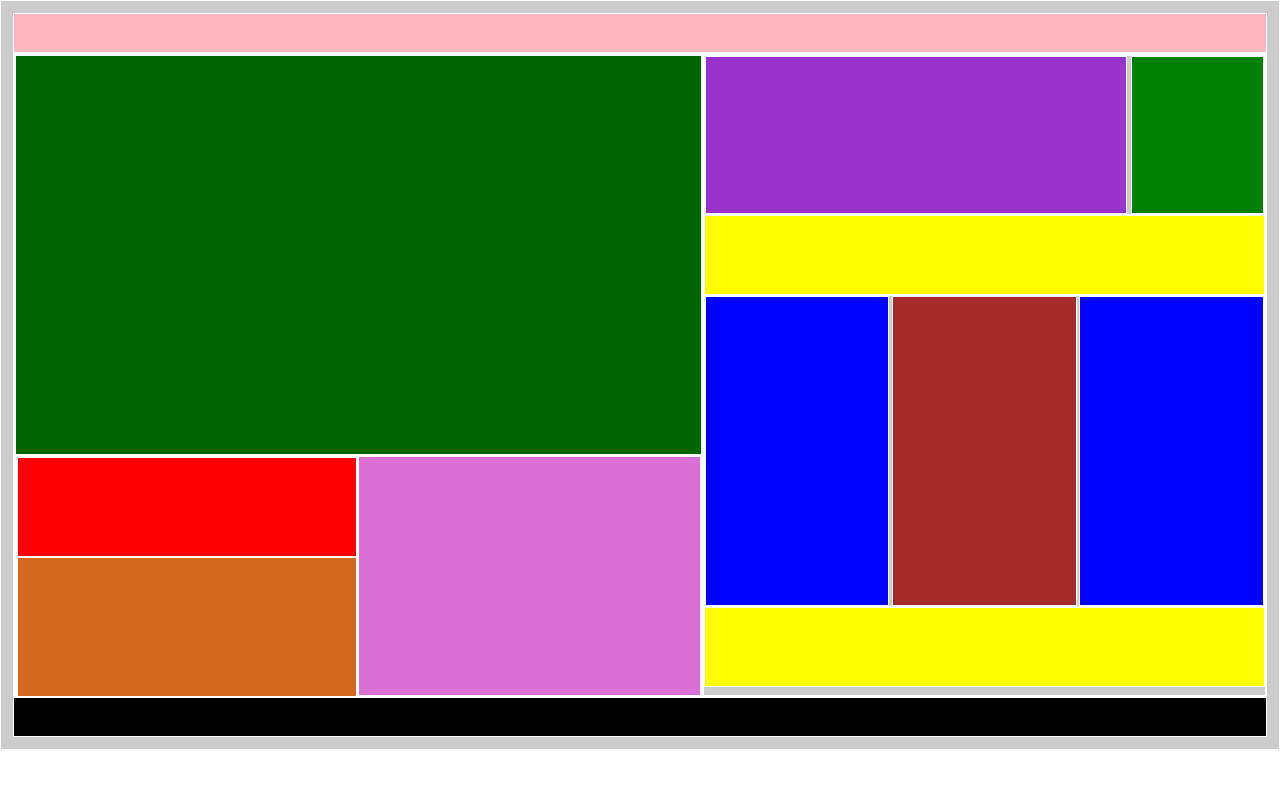
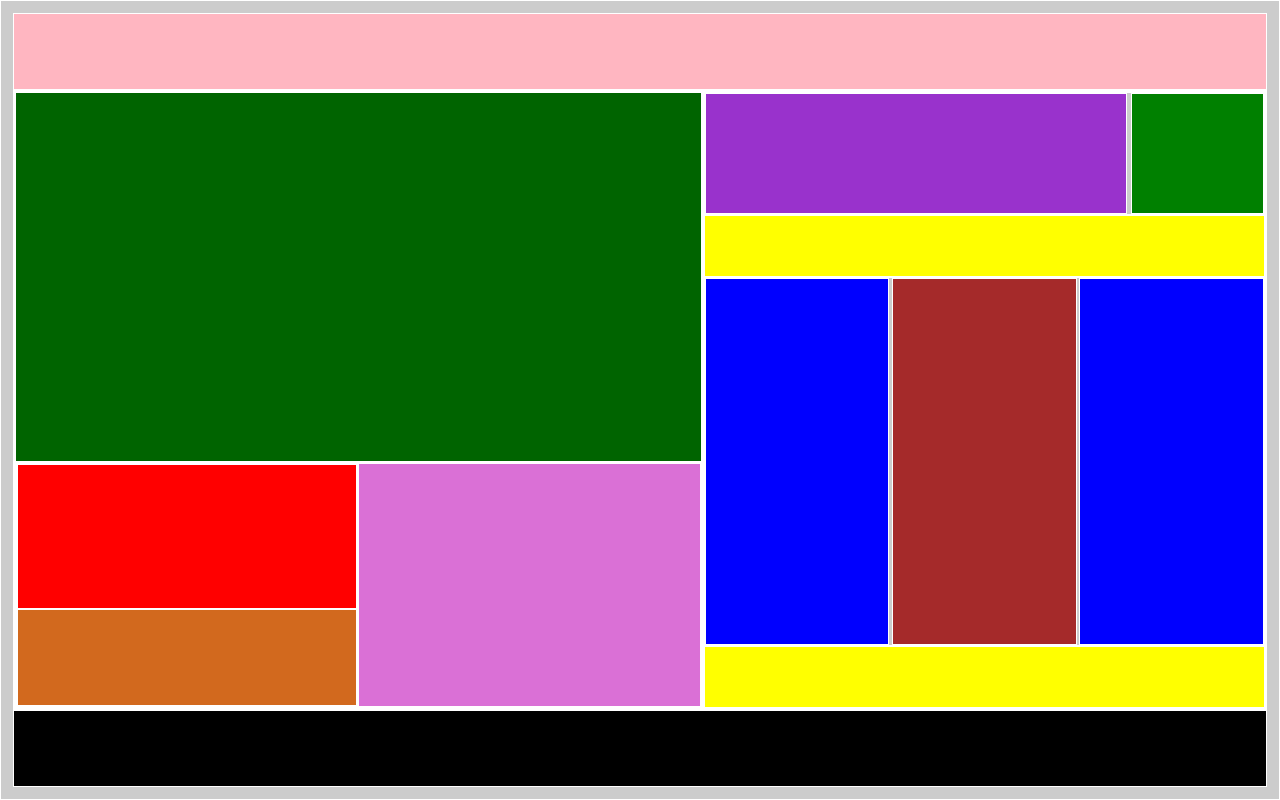
Before and after one commit to TrangNguyen2003/WEB_HIT, a plain HTML site: page Hit_Web/Day2/layout.html in a window 1280 px wide. Drawn offline with Linux system fonts and the light colour scheme.

Commit message:
Add Hit_Web

```diff
--- a/Hit_Web/Day2/layout.css
+++ b/Hit_Web/Day2/layout.css
@@ -6,50 +6,53 @@
 #main{
     background-color: #cccccc;
     padding: 12px;
+    height: 100vh;
 }
 div{
     border: 1px solid #ffffff;
 }
 .head{
     background-color: lightpink;
-    height: 40px;
+    height: 10%;
 }
 #body{
     display: flex;
+    height: 80%;
 }
 #left{
     width: 55%;
+    height: 100%;
 }
 .xanh{
     background-color: darkgreen;
-    height: 400px;
+    height: 60%;
 }
 .duoi{
     display: flex;
-    height: 240px !important;
+    height: 40% !important;
 }
 .duoi1{
     width: 50%;
 }
 .item2{
     background-color: red;
-    height: 100px;
+    height: 60%;
 }
 .item{
     background-color:chocolate;
-    height: 140px;
+    height: 40%;
 }
 .item1{
     width: 50%;
     background-color: orchid;
-    height: 240px;
+    height: 100%;
 }
 #right{
     width: 45%;
 }
 .so1{
     display: flex;
-    height: 160px;
+    height: 20%;
 }
 .so1-1{
     width: 76%;
@@ -62,21 +65,22 @@ div{
 }
 .so2,.so4{
     background-color: yellow;
-    height: 80px;
+    height: 10%;
 }
 .so3{
     display: flex;
     justify-content: space-between;
+    height: 60%;
 }
 .item5{
     width: 33%;
     background-color: blue;
-    height: 310px;
+    height: 100%;
 }
 .item6{
     background-color: brown;
 }
 .foot{
-    height: 40px;
+    height: 10%;
     background-color: black;
 }
```
